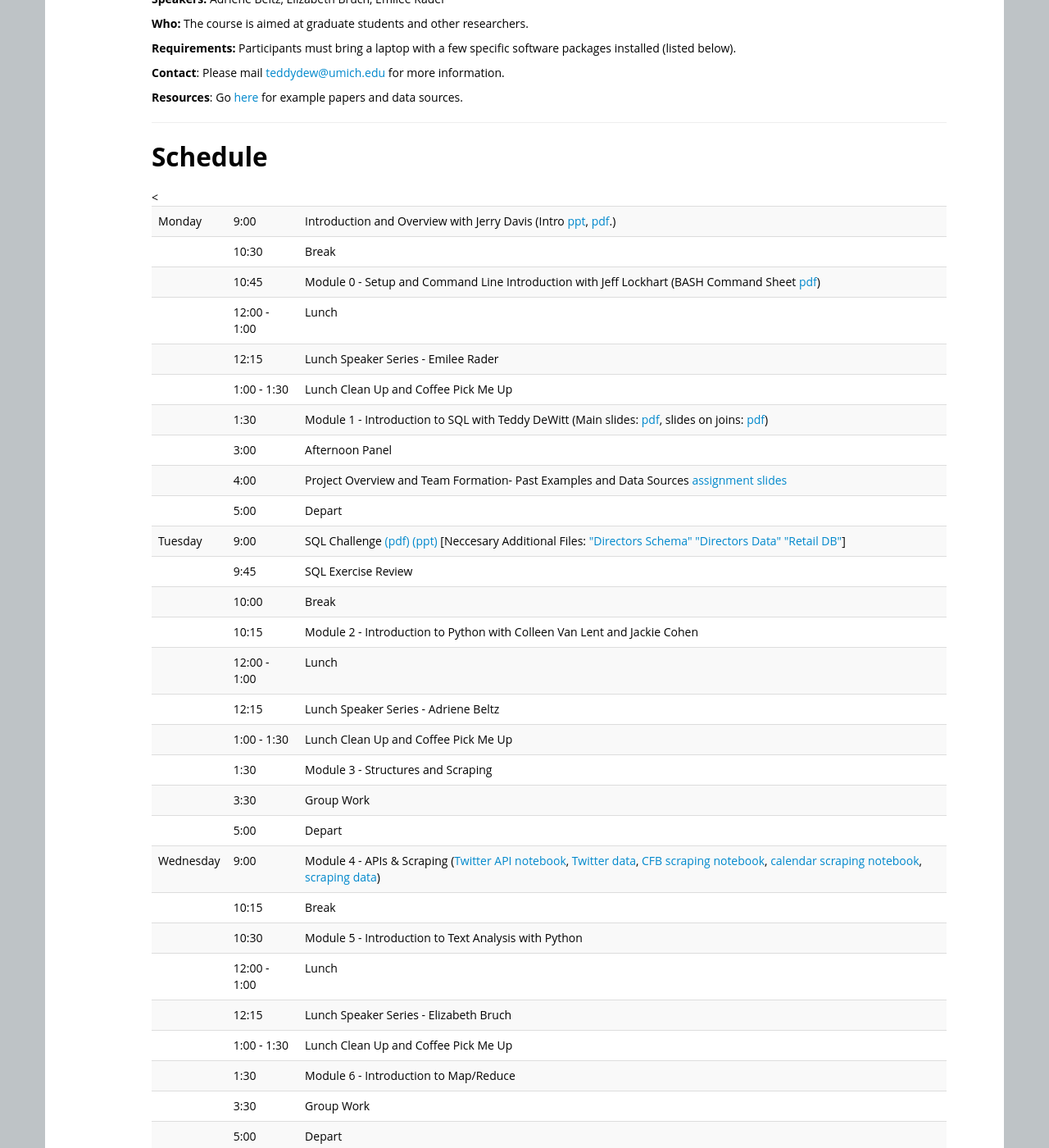
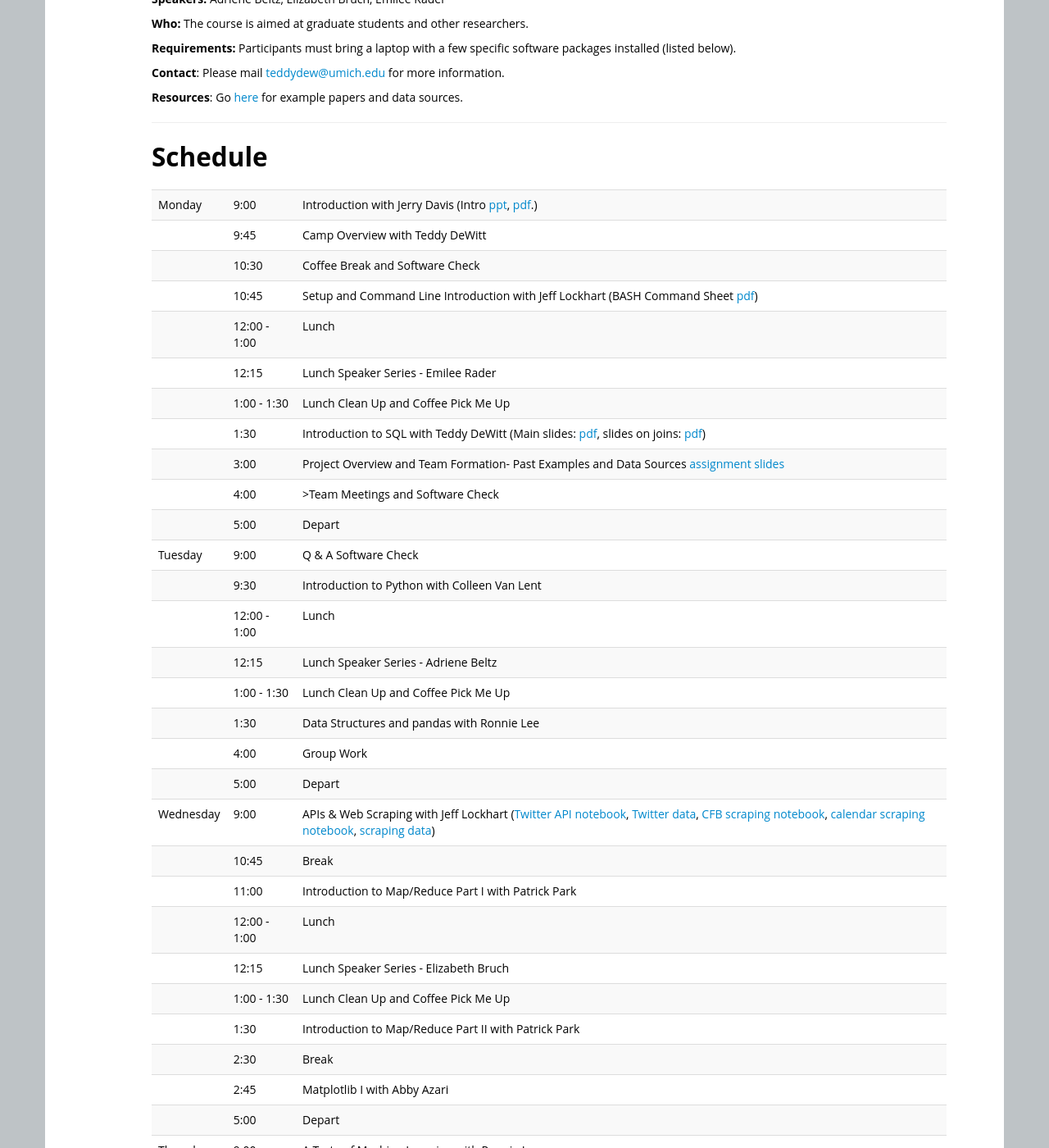
Before and after one commit to ICOSBigDataCamp/2018-summer-camp, a Jekyll site: the page built from index.html, in a window 1280 px wide and 1400 px high, scrolled down 691 px. Shown: the whole window at 82% size. Built offline with Jekyll 4.4.1, drawn with Linux system fonts in a browser that asks for light colours; some of the changed text lies outside the part shown.

Commit message:
Update index.html
Massive Schedule Update

```diff
--- a/index.html
+++ b/index.html
@@ -121,49 +121,45 @@ Organizing committee: Jerry Davis, H. V. Jagadish, Cliff Lampe, and Brian Noble
 -->
 <h2>Schedule</h2>
 <table class="table table-striped">
-  <tr> <td>Monday</td>  <td>9:00</td>   <td>Introduction and Overview with Jerry Davis (Intro <a href="slides/Jerry big data intro 2017.pptx" target="_blank">ppt</a>,
+  <tr> <td>Monday</td>  <td>9:00</td>   <td>Introduction with Jerry Davis (Intro <a href="slides/Jerry big data intro 2017.pptx" target="_blank">ppt</a>,
   <a href="slides/Jerry big data intro 2017.pdf" target="_blank">pdf</a>.)  </td> </tr>
-
- <!-- <tr> <td></td>        <td>10:00</td>   <td>Hero's Journey-  Speaker TBD</td> </tr> -->
-  <!--<tr> <td></td>        <td>10:00</td>   <td><span style="background-color: #FFFF00">Hero's Journey-  Speaker TBD</span></td> </tr>-->
-  <tr> <td></td>        <td>10:30</td>   <td>Break</td> </tr>
-  <tr> <td></td>        <td>10:45</td>   <td> Module 0 - Setup and Command Line Introduction with Jeff Lockhart (BASH Command Sheet  <a href='slides/BASH_Cheat_Sheet.pdf'>pdf</a>) </td> </tr>
+ <tr> <td></td>        <td>9:45</td>   <td>Camp Overview with Teddy DeWitt</td> </tr>
+  <tr> <td></td>        <td>10:30</td>   <td>Coffee Break and Software Check</td> </tr>
+  <tr> <td></td>        <td>10:45</td>   <td>Setup and Command Line Introduction with Jeff Lockhart (BASH Command Sheet  <a href='slides/BASH_Cheat_Sheet.pdf'>pdf</a>) </td> </tr>
   <tr> <td></td>        <td>12:00 - 1:00</td>   <td>Lunch</td> </tr>
   <tr> <td></td>        <td>12:15</td>   <td>Lunch Speaker Series - Emilee Rader</td> </tr>
   <tr> <td></td>        <td>1:00 - 1:30</td>    <td>Lunch Clean Up and Coffee Pick Me Up</td> </tr>
-
-  <!--<tr> <td></td>        <td>1:30</td>    <td>Group formation & How to learn in groups: l.essons from design teams, Brian Noble (<a href="slides/Monday-Noble.pptx">ppt</a>)</td> </tr> -->
-  <tr> <td></td>        <td>1:30</td>   <td>Module 1 - Introduction to SQL with Teddy DeWitt
+  <tr> <td></td>        <td>1:30</td>   <td>Introduction to SQL with Teddy DeWitt
     (Main slides: <a href="slides/SQL Final_Student_2017.ppt" target="_blank">pdf</a>, slides on joins: <a href="slides/JOINS -  An Overview.pdf" target="_blank">pdf</a>)</td> </tr>
-  <tr> <td></td>       <td>3:00</td>    <td>Afternoon Panel</td> </tr>
-  <tr> <td></td>       <td>4:00</td>    <td>Project Overview and Team Formation- Past Examples and Data Sources <a href="slides/icos_bigdata_assignment_2017.pdf" target="_blank">assignment slides</a></td> </tr>
+  <tr> <td></td>       <td>3:00</td>    <td>Project Overview and Team Formation- Past Examples and Data Sources <a href="slides/icos_bigdata_assignment_2017.pdf" target="_blank">assignment slides</a></td> </tr>
+  <tr> <td></td>       <td>4:00</td>    <td>>Team Meetings and Software Check</td> </tr>
   <tr> <td></td>       <td>5:00</td>    <td>Depart</td> </tr>
-  <tr> <td>Tuesday</td><td>9:00</td>    <td>SQL Challenge <a href="slides/SQL Challenge.pdf" target="_blank">(pdf)</a> <a href="slides/SQL Challenge.ppt" target="_blank">(ppt)</a>
-                                               [Neccesary Additional Files: <a href="slides/director_db_schema.txt" target="_blank">"Directors Schema"</a> <a href="slides/direct99_sqlite.csv" target="_blank">"Directors Data"</a> <a href ="slides/AT_Retail_DB.db" target="_blank">"Retail DB"</a>] </td> </tr>
-  <tr> <td></td>       <td>9:45</td>    <td>SQL Exercise Review</td> </tr>
-  <tr> <td></td>       <td>10:00</td>   <td>Break</td> </tr>
-  <tr> <td></td>       <td>10:15</td>   <<td>Module 2 - Introduction to Python with Colleen Van Lent and Jackie Cohen </td> </tr>
-     <!--(<a href="slides/ICOS+Python+lecture2017.html" target="_blank">HTML</a>,
-    <a href="slides/ICOS+Python+lecture2017.ipynb" target="_blank">Notebook</a>) -->
+  <tr> <td>Tuesday</td><td>9:00</td>    <td> Q & A Software Check </td> </tr>
+  <tr> <td></td>       <td>9:30</td>    <td>Introduction to Python with Colleen Van Lent</td> </tr>
   <tr> <td></td>       <td>12:00 - 1:00 </td>   <td>Lunch</td> </tr>
   <tr> <td></td>       <td>12:15</td>   <td>Lunch Speaker Series - Adriene Beltz  </td> </tr>
   <tr> <td></td>       <td>1:00 - 1:30</td>    <td>Lunch Clean Up and Coffee Pick Me Up</td> </tr>
-  <tr> <td></td>       <td>1:30</td>   <td>Module 3 - Structures and Scraping </td> </tr>
-  <tr> <td></td>       <td>3:30</td>   <td>Group Work</td> </tr>
+  <tr> <td></td>       <td>1:30</td>   <td>Data Structures and pandas with Ronnie Lee </td> </tr>
+  <tr> <td></td>       <td>4:00</td>   <td>Group Work</td> </tr>
   <tr> <td></td>       <td>5:00</td>   <td>Depart</td> </tr>
 
-  <tr> <td>Wednesday</td><td>9:00</td>    <td>Module 4 - APIs & Scraping (<a href="apis/twitter_api_examples.ipynb" target="_blank">Twitter API notebook</a>, <a href="https://github.com/ICOSBigDataCamp/2018-summer-camp/tree/master/apis/data" target="_blank">Twitter data</a>, <a href="scraping/scrape_football.ipynb" target="_blank">CFB scraping notebook</a>, <a href="scraping/ 	scrape_academic_calendar.ipynb" target="_blank">calendar scraping notebook</a>, <a href="https://github.com/ICOSBigDataCamp/2018-summer-camp/tree/master/scraping/data" target="_blank">scraping data</a>)</td> </tr>
-  <tr> <td></td>       <td>10:15</td>   <td>Break</td> </tr>
-  <tr> <td></td>       <td>10:30</td>   <td>Module 5 - Introduction to Text Analysis with Python</td></tr>
+  <tr> <td>Wednesday</td><td>9:00</td>    <td>APIs & Web Scraping with Jeff Lockhart (<a href="apis/twitter_api_examples.ipynb" target="_blank">Twitter API notebook</a>, <a href="https://github.com/ICOSBigDataCamp/2018-summer-camp/tree/master/apis/data" target="_blank">Twitter data</a>, <a href="scraping/scrape_football.ipynb" target="_blank">CFB scraping notebook</a>, <a href="scraping/ 	scrape_academic_calendar.ipynb" target="_blank">calendar scraping notebook</a>, <a href="https://github.com/ICOSBigDataCamp/2018-summer-camp/tree/master/scraping/data" target="_blank">scraping data</a>)</td> </tr>
+  <tr> <td></td>       <td>10:45</td>   <td>Break</td> </tr>
+  <tr> <td></td>       <td>11:00</td>   <td>Introduction to Map/Reduce Part I with Patrick Park</td></tr>
   <tr> <td></td>       <td>12:00 - 1:00 </td>   <td>Lunch</td> </tr>
   <tr> <td></td>       <td>12:15</td>   <td>Lunch Speaker Series - Elizabeth Bruch</td> </tr>
   <tr> <td></td>       <td>1:00 - 1:30</td>    <td>Lunch Clean Up and Coffee Pick Me Up</td> </tr>
-  <tr> <td></td>       <td>1:30</td>   <td>Module 6 - Introduction to Map/Reduce </td> </tr>
-  <tr> <td></td>       <td>3:30</td>   <td>Group Work</td> </tr>
+  <tr> <td></td>       <td>1:30</td>   <td>Introduction to Map/Reduce Part II with Patrick Park</td> </tr>
+  <tr> <td></td>       <td>2:30</td>   <td>Break</td> </tr>
+  <tr> <td></td>       <td>2:45</td>   <td>Matplotlib I with Abby Azari</td> </tr>
   <tr> <td></td>       <td>5:00</td>   <td>Depart</td> </tr>
 
-  <tr> <td>Thursday</td><td>9:00</td>   <td>Module 7 - Introduction to Data Analysis and Machine Learning with Python</td> </tr>
-  <tr> <td></td>       <td>1:15-2:30 </td>   <td>Lunch</td> </tr>
+  <tr> <td>Thursday</td><td>9:00</td>   <td> A Taste of Machine Learning with Ronnie Lee</td> </tr>
+  <tr> <td></td>       <td>10:00</td>   <td>Break</td> </tr>
+  <tr> <td></td>       <td>10:10</td>   <td>Introduction to Text Analysis with Laura Wendlandt</td> </tr>
+  <tr> <td></td>       <td>11:20</td>   <td>Break</td> </tr>
+  <tr> <td></td>       <td>11:30</td>   <td>Matplotlib II with Abby Azari</td> </tr>
+  <tr> <td></td>       <td>1:00-2:30 </td>   <td>Lunch</td> </tr>
   <tr> <td></td>       <td>1:30</td>   <td> Univesity of Michigan Big Data Resources Panel </td> </tr>
   <tr> <td></td>       <td>2:30</td>   <td> Questions and Follow-up </td> </tr>
   <tr> <td></td>       <td>3:00</td>   <td>HACKATHON BEGINS</td> </tr>
```
